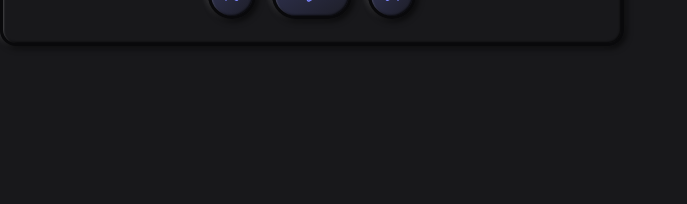
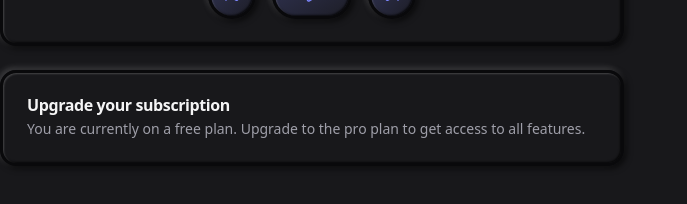
Before and after one commit to Annie-Huang/baseui-neomorphism2.0-component-library, a React (Vite) app: page / in a window 1280 px wide. Shown: the part 882-1086 px from the top of the page, without its empty margins (0-687 px from the left). Before the commit the page ends 976 px from the top, so only its background shows below. Built offline with nearby package versions, Linux system fonts and the light colour scheme.

Commit message:
Add another Card with CardHeader info

```diff
--- a/src/App.tsx
+++ b/src/App.tsx
@@ -184,6 +184,16 @@ function App() {
               </div>
             </CardContent>
           </Card>
+
+          <Card>
+            <CardHeader>
+              <CardTitle>Upgrade your subscription</CardTitle>
+              <CardDescription>
+                You are currently on a free plan. Upgrade to the pro plan to get
+                access to all features.
+              </CardDescription>
+            </CardHeader>
+          </Card>
         </div>
         <div className='flex-1 space-y-6'></div>
       </section>
```
